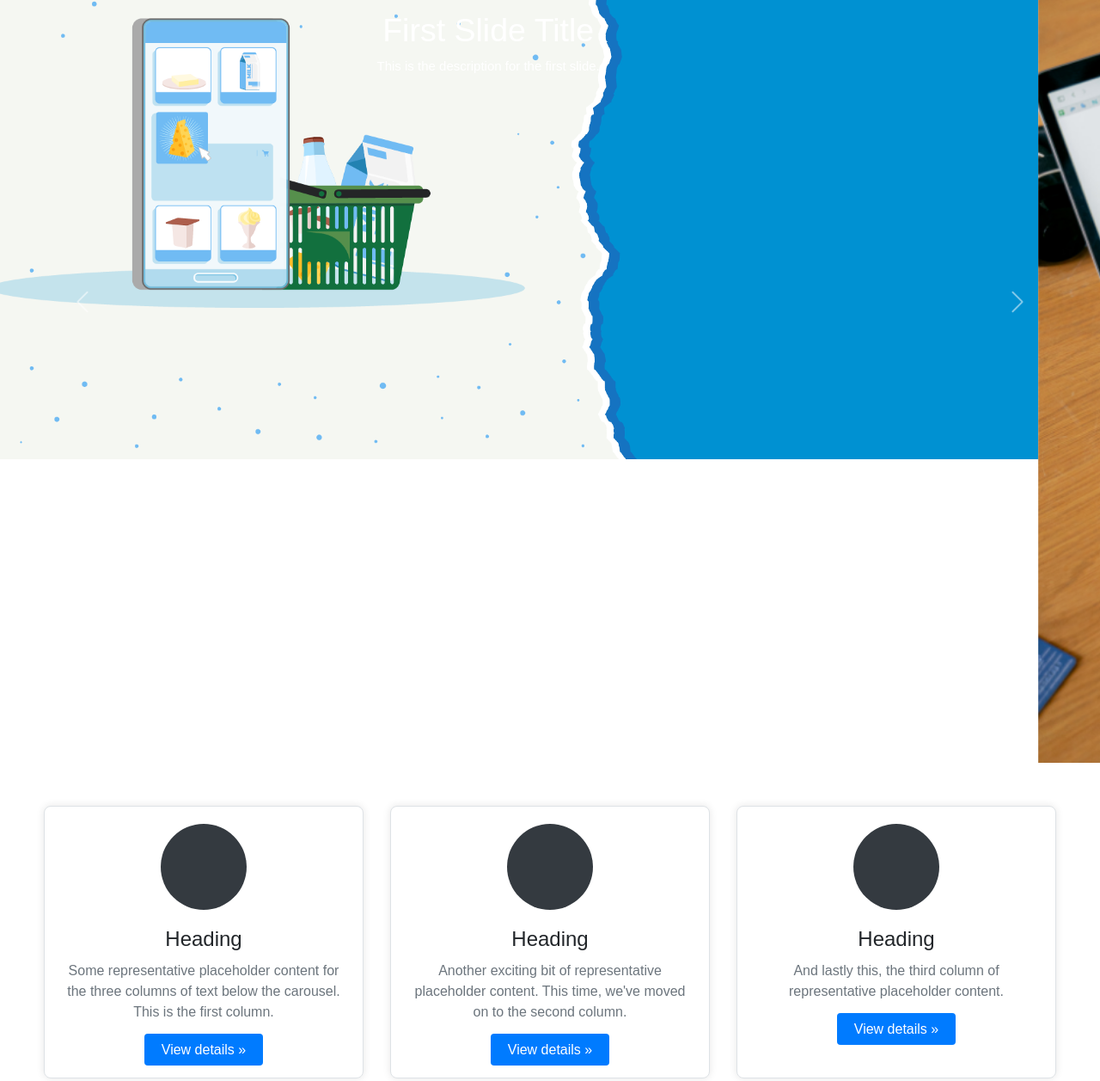
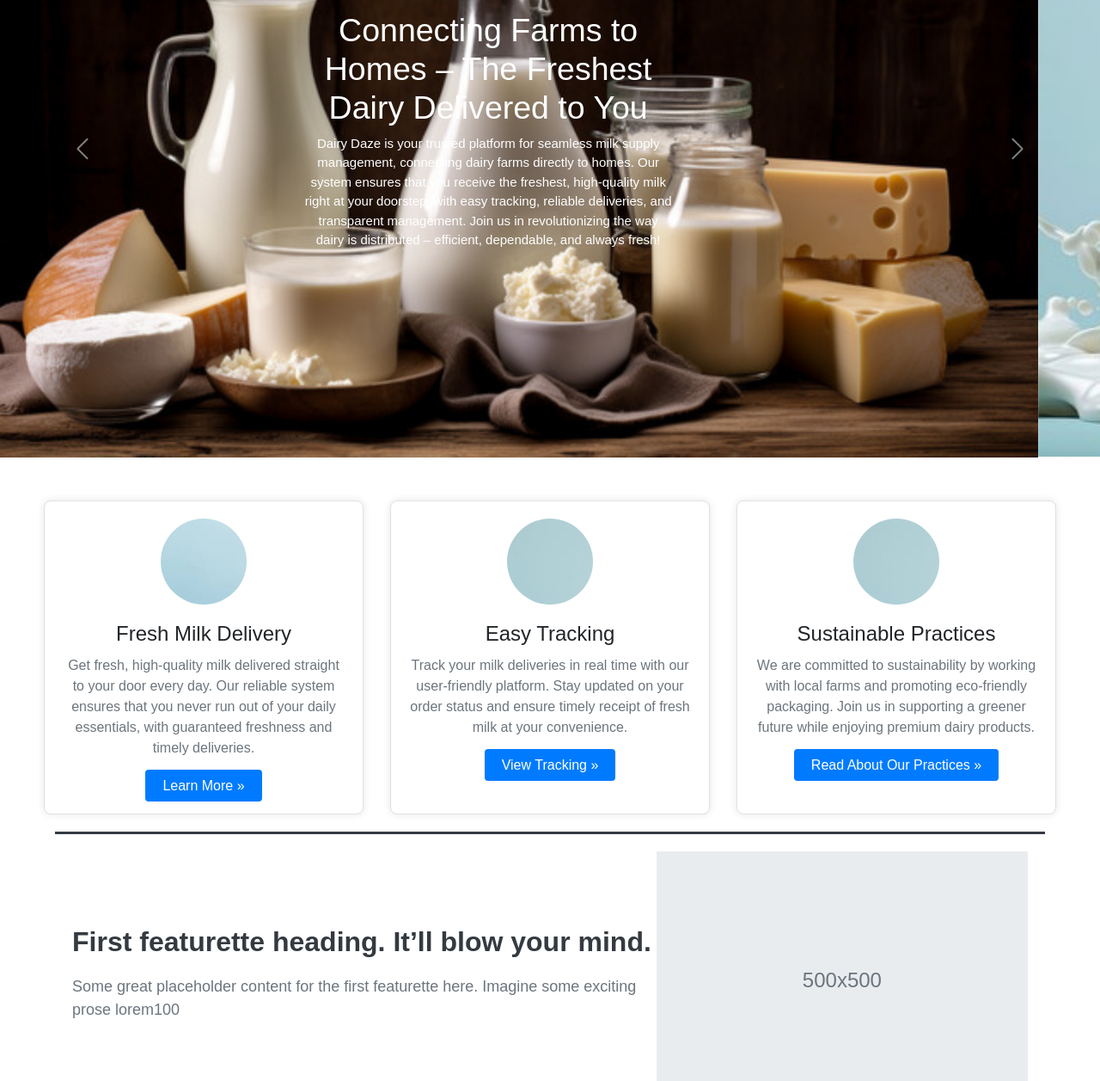
Before and after one commit to Surk20/DairyProductSupplyManagementSystem, a plain HTML site: page mhome.html in a window 1280 px wide. Shown: the part 276-1533 px from the top of the page at 86% size. Drawn offline with nearby package versions, Linux system fonts and the light colour scheme; a web font is replaced by a local one.

Commit message:
Changed Frontend

```diff
--- a/mhome.html
+++ b/mhome.html
@@ -193,25 +193,25 @@
 <div id="carouselExampleAutoplaying" class="carousel slide" data-bs-ride="carousel">
   <div class="carousel-inner">
     <div class="carousel-item active">
-      <img src="./docs/5.3/144645232_10149559.png" class="d-block w-100" alt="...">
+      <img src="./docs/5.3/Image-4.jpg" class="d-block w-100" alt="...">
       <div class="carousel-caption">
-        <h1>First Slide Title</h1>
-        <p>This is the description for the first slide.</p>
+        <h1>Connecting Farms to Homes – The Freshest Dairy Delivered to You</h1>
+        <p>Dairy Daze is your trusted platform for seamless milk supply management, connecting dairy farms directly to homes. Our system ensures that you receive the freshest, high-quality milk right at your doorstep, with easy tracking, reliable deliveries, and transparent management. Join us in revolutionizing the way dairy is distributed – efficient, dependable, and always fresh!</p>
     </div>
 
     </div>
     <div class="carousel-item">
-      <img src="./docs/5.3/front.png" class="d-block w-100" alt="...">
+      <img src="./docs/5.3/Image-3.jpg" class="d-block w-100" alt="...">
       <div class="carousel-caption">
-        <h1>First Slide Title</h1>
-        <p>This is the description for the first slide.</p>
+        <h1>From Farm to Table – Fresh Milk, Delivered Daily.</h1>
+        <p>Dairy Daze connects dairy farms to homes, ensuring fresh, high-quality milk delivered directly to your doorstep. Experience reliable, efficient, and transparent milk supply management every day.</p>
     </div>
     </div>
     <div class="carousel-item">
-      <img src="./docs/5.3/image1.png" class="d-block w-100" alt="...">
+      <img src="./docs/5.3/Image-2.jpg" class="d-block w-100" alt="...">
       <div class="carousel-caption">
-        <h1>First Slide Title</h1>
-        <p>This is the description for the first slide.</p>
+        <h1>Your Trusted Dairy Partner – Ensuring Freshness, Every Day.</h1>
+        <p>Dairy Daze connects dairy farms to homes, ensuring fresh, high-quality milk delivered directly to your doorstep. Experience reliable, efficient, and transparent milk supply management every day.</p>
     </div>
     </div>
   </div>
@@ -241,27 +241,26 @@
   <!-- Three columns of text below the carousel -->
 <div class="container2">
   <div class="column1">
-          <div class="circle"></div>
-          <h2 class="heading3">Heading</h2>
-          <p class="content2">Some representative placeholder content for the three columns of text below the carousel. This is the first column.</p>
-          <a href="#" class="btn3">View details »</a>
+      <div class="circle" style="background-image: url('./docs/5.3/images.jpg');"></div>
+      <h2 class="heading3">Fresh Milk Delivery</h2>
+      <p class="content2">Get fresh, high-quality milk delivered straight to your door every day. Our reliable system ensures that you never run out of your daily essentials, with guaranteed freshness and timely deliveries.</p>
+      <a href="#" class="btn3">Learn More »</a>
   </div>
 
   <div class="column1">
-          <div class="circle"></div>
-          <h2 class="heading3">Heading</h2>
-          <p class="content2">Another exciting bit of representative placeholder content. This time, we've moved on to the second column.</p>
-          <a href="#" class="btn3">View details »</a>
+      <div class="circle" style="background-image: url('./docs/5.3/Image-3.jpg');"></div>
+      <h2 class="heading3">Easy Tracking</h2>
+      <p class="content2">Track your milk deliveries in real time with our user-friendly platform. Stay updated on your order status and ensure timely receipt of fresh milk at your convenience.</p>
+      <a href="#" class="btn3">View Tracking »</a>
   </div>
 
   <div class="column1">
-          <div class="circle"></div>
-          <h2 class="heading3">Heading</h2>
-          <p class="content2">And lastly this, the third column of representative placeholder content.</p>
-          <a href="#" class="btn3">View details »</a>
+      <div class="circle" style="background-image: url('./docs/5.3/Image-3.jpg');"></div>
+      <h2 class="heading3">Sustainable Practices</h2>
+      <p class="content2">We are committed to sustainability by working with local farms and promoting eco-friendly packaging. Join us in supporting a greener future while enjoying premium dairy products.</p>
+      <a href="#" class="btn3">Read About Our Practices »</a>
   </div>
 </div>
-
 
 
     <!-- about us-->
```
Also changed, not shown: mregisterforcustomer.html (+1 -1 lines), docs/5.3/Image-2.jpg (added), docs/5.3/Image-3.jpg (added), docs/5.3/Image-4.jpg (added), docs/5.3/Image_1.jpg (added), docs/5.3/images.jpg (added). Lines whose indentation alone changed are shown as unchanged.
